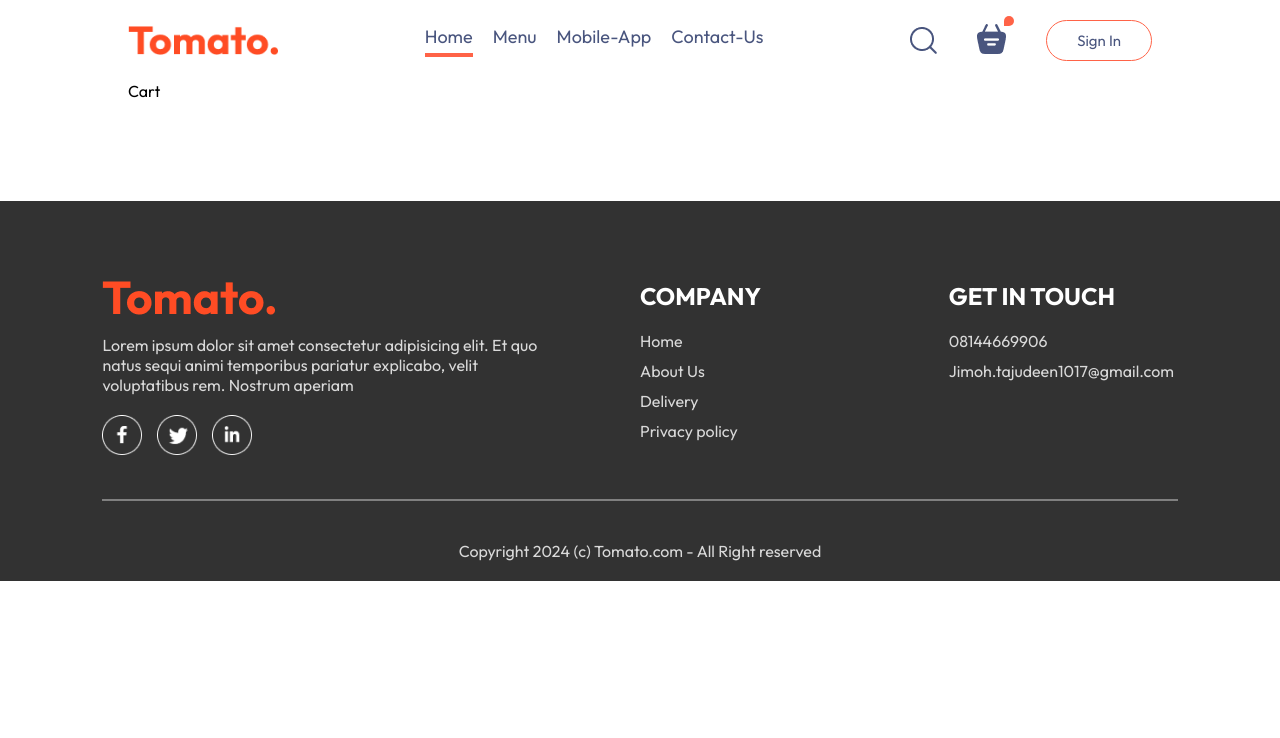
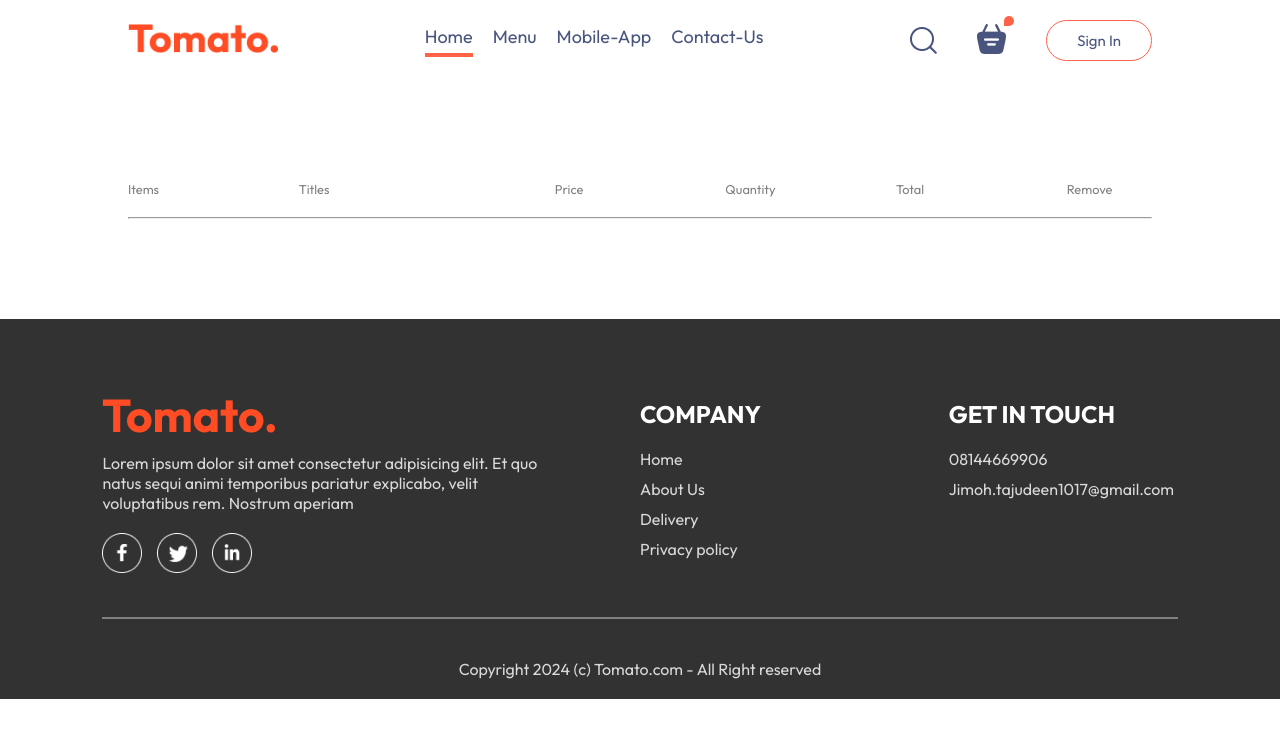
Before and after one commit to Teejay-deen/frontend-food-delivery, a React (Vite) app: page /cart in a window 1280 px wide. Shown: the top 738 px of the page. Built offline with nearby package versions, Linux system fonts and the light colour scheme.

Commit message:
adding Cart components

```diff
--- a/src/components/Header/Header.css
+++ b/src/components/Header/Header.css
@@ -58,8 +58,6 @@
 
 
  @media (max-width: 900px) {
-
-
     .header-content{
         max-width: 55%;
     }
--- a/src/components/NavBar/NavBar.jsx
+++ b/src/components/NavBar/NavBar.jsx
@@ -1,34 +1,62 @@
-import React, { useState } from 'react'
-import "./NavBar.css"
-import { assets } from '../../assets/assets'
-import { Link } from 'react-router-dom'
+import React, { useState } from "react";
+import "./NavBar.css";
+import { assets } from "../../assets/assets";
+import { Link } from "react-router-dom";
 
-const NavBar = ({setShowLogin}) => {
-
-    const [ menu, setMenu] = useState("Home")
-
+const NavBar = ({ setShowLogin }) => {
+  const [menu, setMenu] = useState("Home");
 
   return (
-    <div className='nav-bar '>
+    <div className="nav-bar ">
+      <Link to="/">
         <img src={assets.logo} alt="" className="logo" />
+      </Link>
       <ul className="navbar-menu">
-            <Link to="/" onClick={()=>setMenu("Home")} className={menu==="Home" ? "active " : ""}>Home</Link>
-            <a href='#explore-menu' onClick={()=>setMenu("Menu")} className={menu==="Menu" ? "active " : ""}>Menu</a>
-            <a href='#app-download' onClick={()=>setMenu("Mobile-App")} className={menu==="Mobile-App" ? "active " : ""}>Mobile-App</a>
-            <a href='#footer' onClick={()=>setMenu("Contact-Us")} className={menu==="Contact-Us" ? "active " : ""}>Contact-Us</a>
+        <Link
+          to="/"
+          onClick={() => setMenu("Home")}
+          className={menu === "Home" ? "active " : ""}
+        >
+          Home
+        </Link>
+        <a
+          href="#explore-menu"
+          onClick={() => setMenu("Menu")}
+          className={menu === "Menu" ? "active " : ""}
+        >
+          Menu
+        </a>
+        <a
+          href="#app-download"
+          onClick={() => setMenu("Mobile-App")}
+          className={menu === "Mobile-App" ? "active " : ""}
+        >
+          Mobile-App
+        </a>
+        <a
+          href="#footer"
+          onClick={() => setMenu("Contact-Us")}
+          className={menu === "Contact-Us" ? "active " : ""}
+        >
+          Contact-Us
+        </a>
       </ul>
 
       <div className="navbar-right">
         <img src={assets.search_icon} alt="" />
         <div className="navbar-search-icon">
+          <Link to="/cart">
             <img src={assets.basket_icon} alt="" />
+          </Link>
           <div className="dot"></div>
         </div>
 
-            <button onClick={()=>setShowLogin(true)} className=''>Sign In</button>
+        <button onClick={() => setShowLogin(true)} className="">
+          Sign In
+        </button>
       </div>
     </div>
-  )
-}
+  );
+};
 
-export default NavBar
+export default NavBar;
--- a/src/pages/Cart/Cart.css
+++ b/src/pages/Cart/Cart.css
@@ -0,0 +1,18 @@
+
+
+.cart{
+    margin-top: 100px;
+}
+
+.cart-items-title{
+    display: grid;
+    grid-template-columns: 1fr 1.5fr 1fr 1fr 1fr 0.5fr;
+    align-items: center;
+    color: gray ;
+    font-size: max(1vw, 12px);
+}
+
+.cart-items-item{
+    margin: 10px 0;
+    color: black;
+}
--- a/src/pages/Cart/Cart.jsx
+++ b/src/pages/Cart/Cart.jsx
@@ -1,10 +1,41 @@
-import React from 'react'
-import "./Cart.css"
+import React, { useContext } from "react";
+import "./Cart.css";
+import { StoreContext } from "../../ContextApi/StoreContext";
 
 const Cart = () => {
+  const { cartItem, food_list, removeFromCart } = useContext(StoreContext);
+
   return (
-    <div>Cart</div>
-  )
-}
+    <div className="cart">
+      <div className="cart-items">
+        <div className="cart-items-title">
+          <p>Items</p>
+          <p>Titles</p>
+          <p>Price</p>
+          <p>Quantity</p>
+          <p>Total</p>
+          <p>Remove</p>
+        </div>
 
-export default Cart
+        <br />
+        <hr />
+        {food_list.map((item, index)=>{
+          if (cartItem[item._id]> 0 ){
+            return (
+             <div key={index} className="cart-items-title cart-items-item">
+              <img src={item.image} alt="" />
+              <p>{item.name}</p>
+              <p>${item.price}</p>
+              <p>{cartItem[item._id]}</p>
+              <p>{item.price*cartItem[item._id]}</p>
+              <p>x</p>
+             </div>
+            )
+          }
+        })}
+      </div>
+    </div>
+  );
+};
+
+export default Cart;
```
Lines whose indentation alone changed are shown as unchanged.
